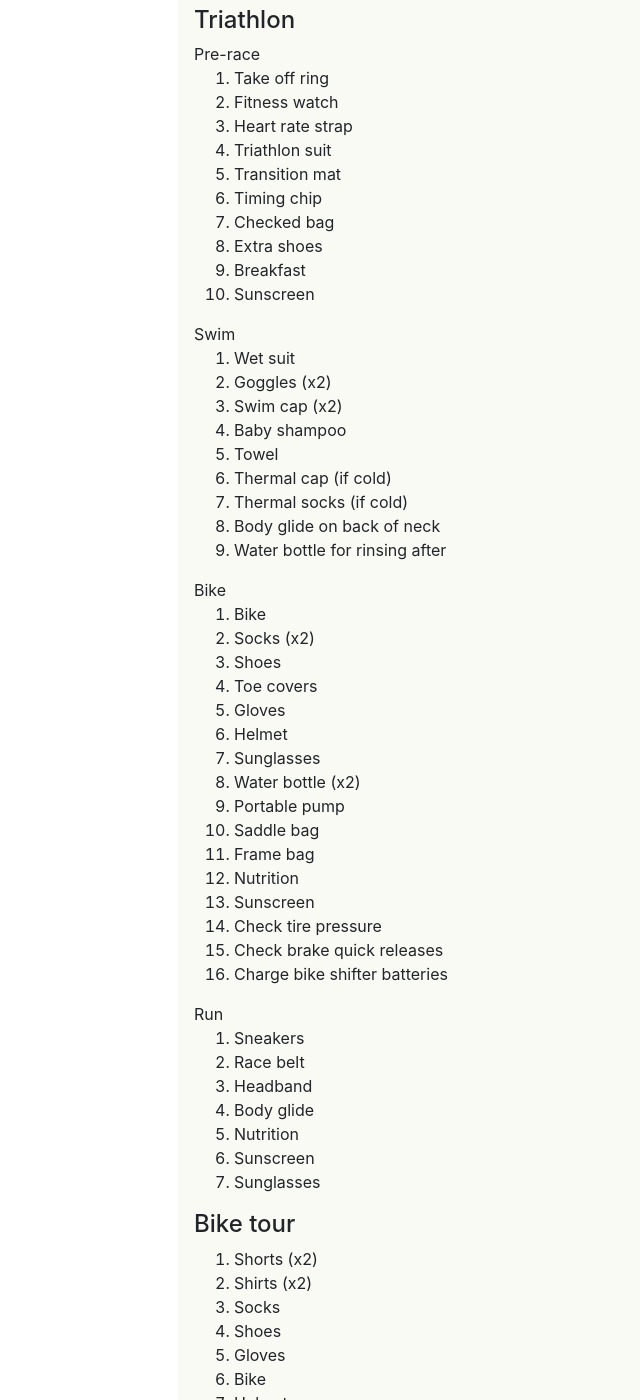
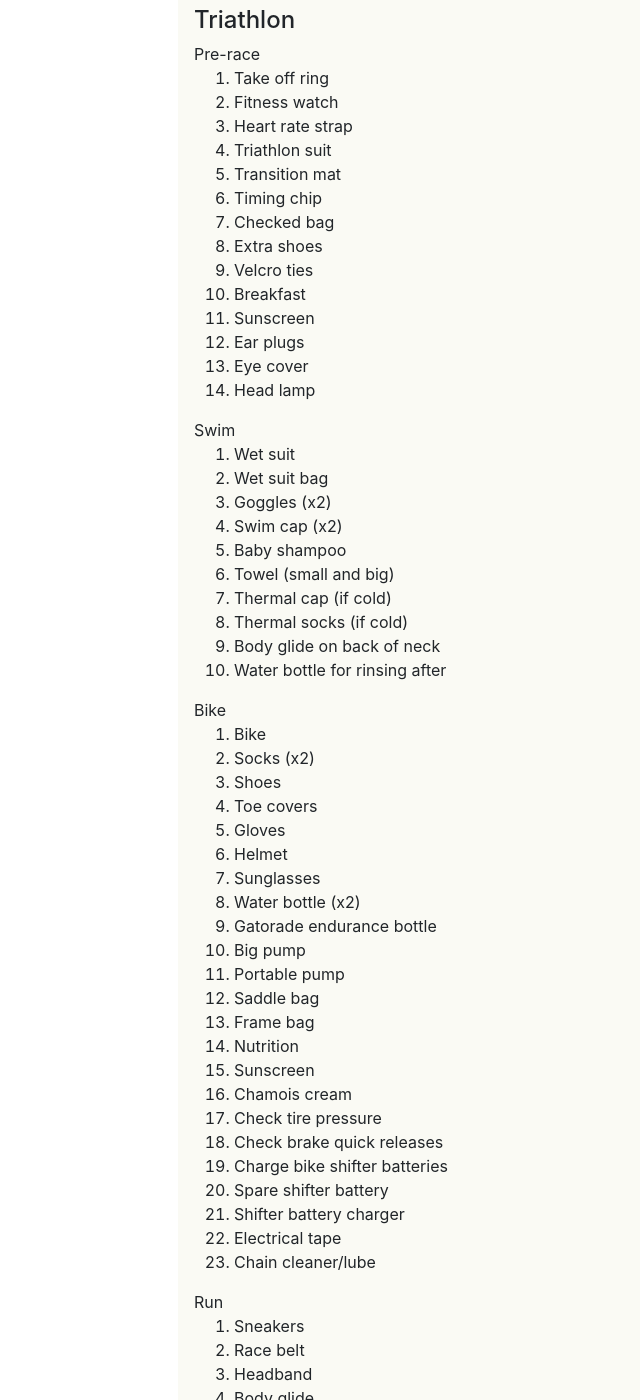
Before and after one commit to mackorone/mackorone.github.io, a Jekyll site: the page built from _posts/2022-07-10-activity-checklists.md, in a window 1280 px wide and 1400 px high, scrolled down 1676 px. Shown: the whole window, without its empty margins (77-717 px from the left). Built offline with Jekyll 4.4.1, drawn with Linux system fonts in a browser that asks for light colours; nearby versions of some CDN libraries; some of the changed text lies outside the part shown.

Commit message:
Update activity checklists

```diff
--- a/_posts/2022-07-10-activity-checklists.md
+++ b/_posts/2022-07-10-activity-checklists.md
@@ -80,15 +80,20 @@ Useful for packing and pre-race jitters.
 1. Timing chip
 1. Checked bag
 1. Extra shoes
+1. Velcro ties
 1. Breakfast
 1. Sunscreen
+1. Ear plugs
+1. Eye cover
+1. Head lamp
 
 <p style="margin-bottom:0px;">Swim</p>
 1. Wet suit
+1. Wet suit bag
 1. Goggles (x2)
 1. Swim cap (x2)
 1. Baby shampoo
-1. Towel
+1. Towel (small and big)
 1. Thermal cap (if cold)
 1. Thermal socks (if cold)
 1. Body glide on back of neck
@@ -103,14 +108,21 @@ Useful for packing and pre-race jitters.
 1. Helmet
 1. Sunglasses
 1. Water bottle (x2)
+1. Gatorade endurance bottle
+1. Big pump
 1. Portable pump
 1. Saddle bag
 1. Frame bag
 1. Nutrition
 1. Sunscreen
+1. Chamois cream
 1. Check tire pressure
 1. Check brake quick releases
 1. Charge bike shifter batteries
+1. Spare shifter battery
+1. Shifter battery charger
+1. Electrical tape
+1. Chain cleaner/lube
 
 <p style="margin-bottom:0px;">Run</p>
 1. Sneakers
@@ -120,6 +132,12 @@ Useful for packing and pre-race jitters.
 1. Nutrition
 1. Sunscreen
 1. Sunglasses
+
+<p style="margin-bottom:0px;">Post-race</p>
+1. Hat
+1. Gloves
+1. Sweater
+1. Nutrition
 
 #### Bike tour
 
```
